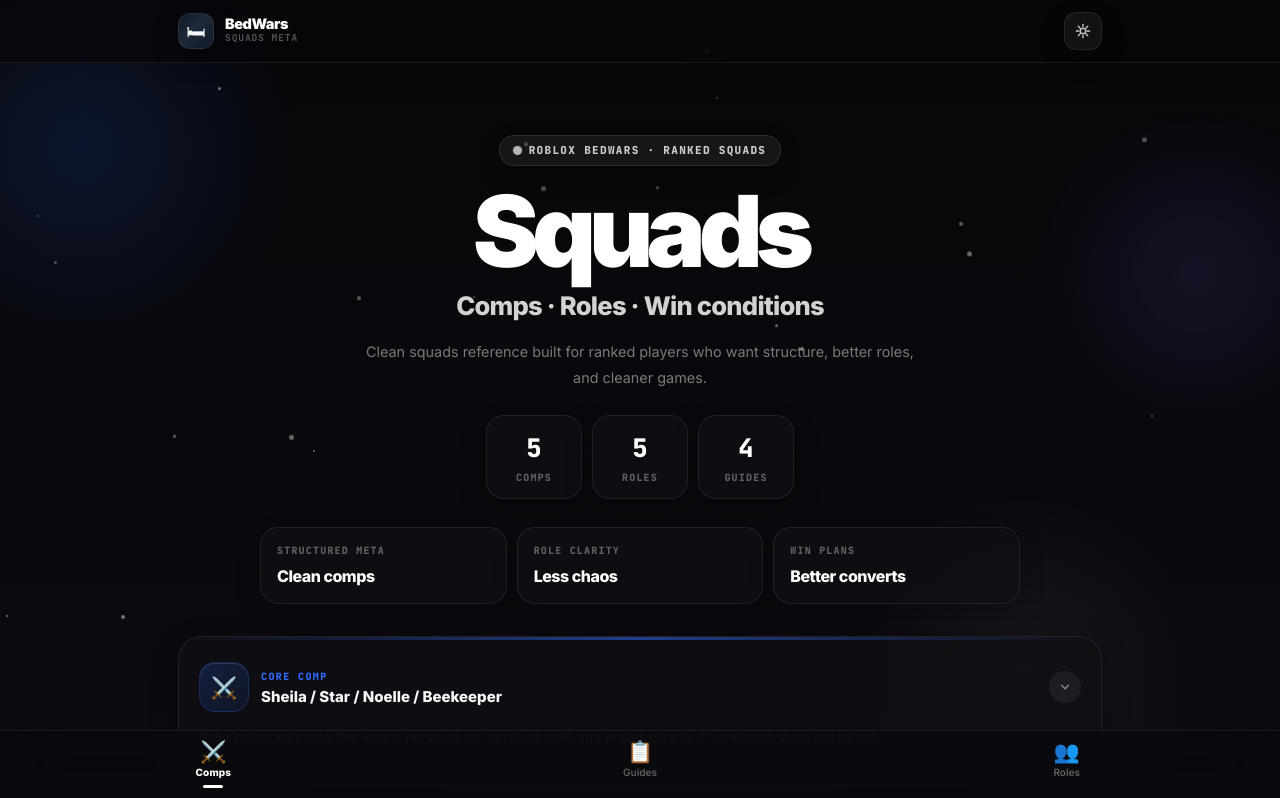
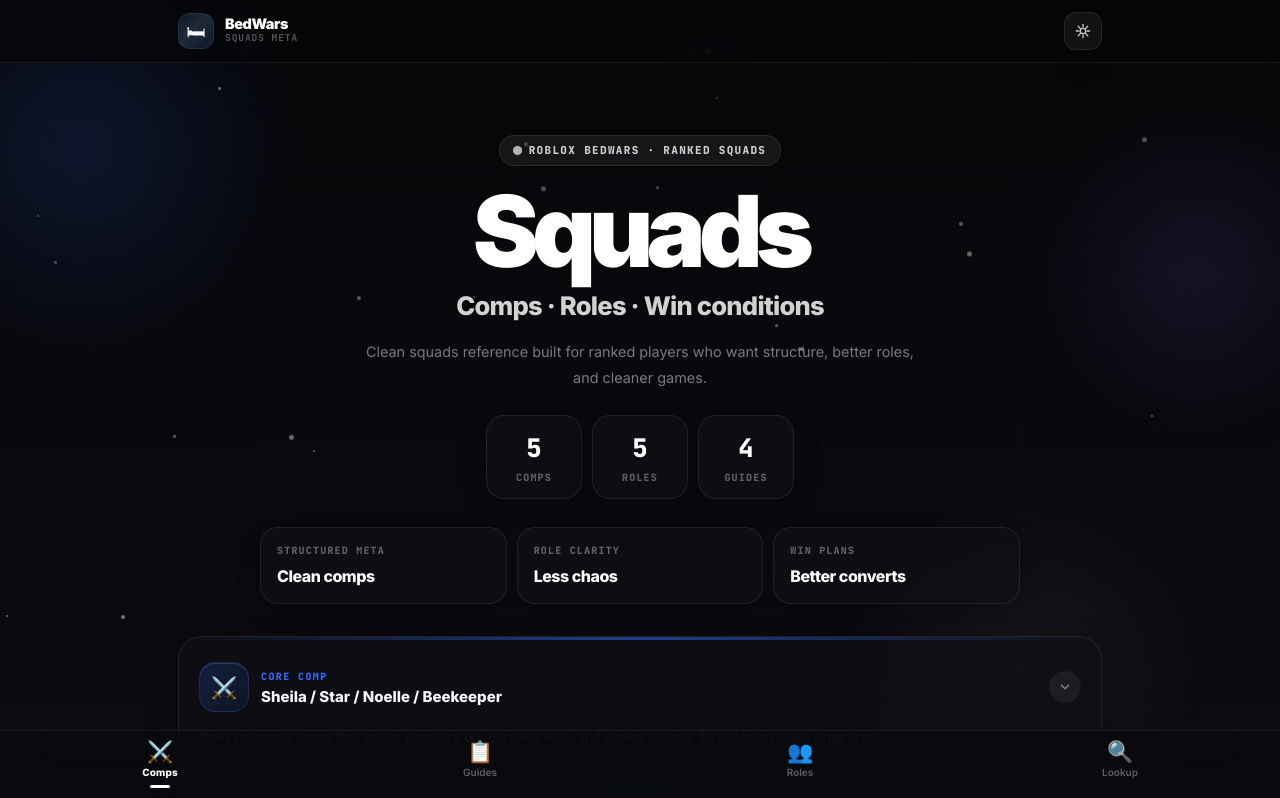
Before and after one commit to yayuvinagrawal-cloud/react-1pmjnucm, a React (Create React App) app: page / in a window 1280 px wide. Shown: the top 798 px of the page. Built offline with nearby package versions, Linux system fonts and the light colour scheme.

Commit message:
Update App.js

```diff
--- a/src/App.js
+++ b/src/App.js
@@ -1,4 +1,5 @@
 import { useState, useEffect, useMemo } from "react";
+import PlayerSearch from "./PlayerSearch";
 
 /* ─── FONT LOADER ─── */
 function useFonts() {
@@ -801,9 +802,10 @@
 /* ─── TAB BAR ─── */
 function TabBar({ tab, setTab, dark }) {
   const tabs = [
-    { key: "comps", label: "Comps", icon: "⚔️" },
+    { key: "comps",  label: "Comps",  icon: "⚔️" },
     { key: "guides", label: "Guides", icon: "📋" },
-    { key: "roles", label: "Roles", icon: "👥" },
+    { key: "roles",  label: "Roles",  icon: "👥" },
+    { key: "lookup", label: "Lookup", icon: "🔍" },
   ];
 
   return (
@@ -1224,6 +1226,7 @@
 
         {tab === "guides" && <GuidesSection dark={dark} />}
         {tab === "roles" && <RolesSection dark={dark} />}
+        {tab === "lookup" && <PlayerSearch dark={dark} />}
       </div>
 
       {/* FOOTER */}
```
